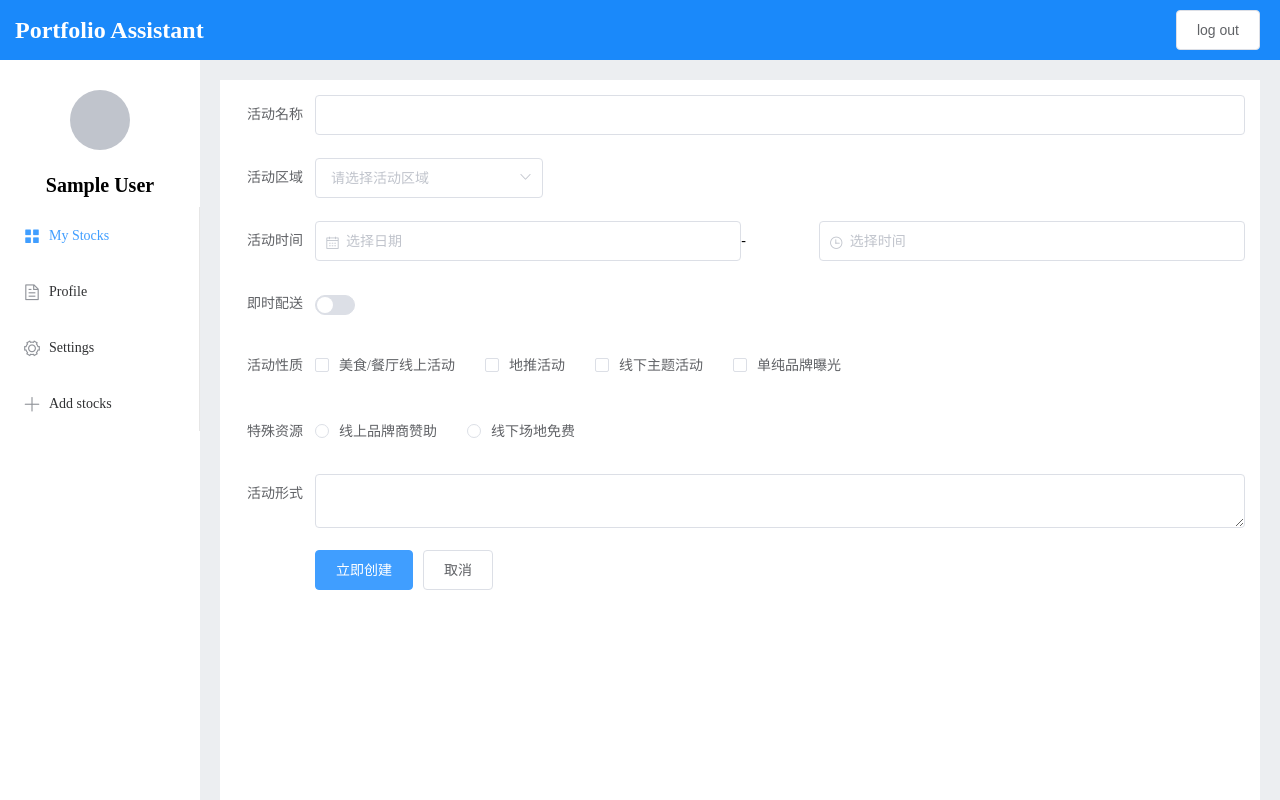
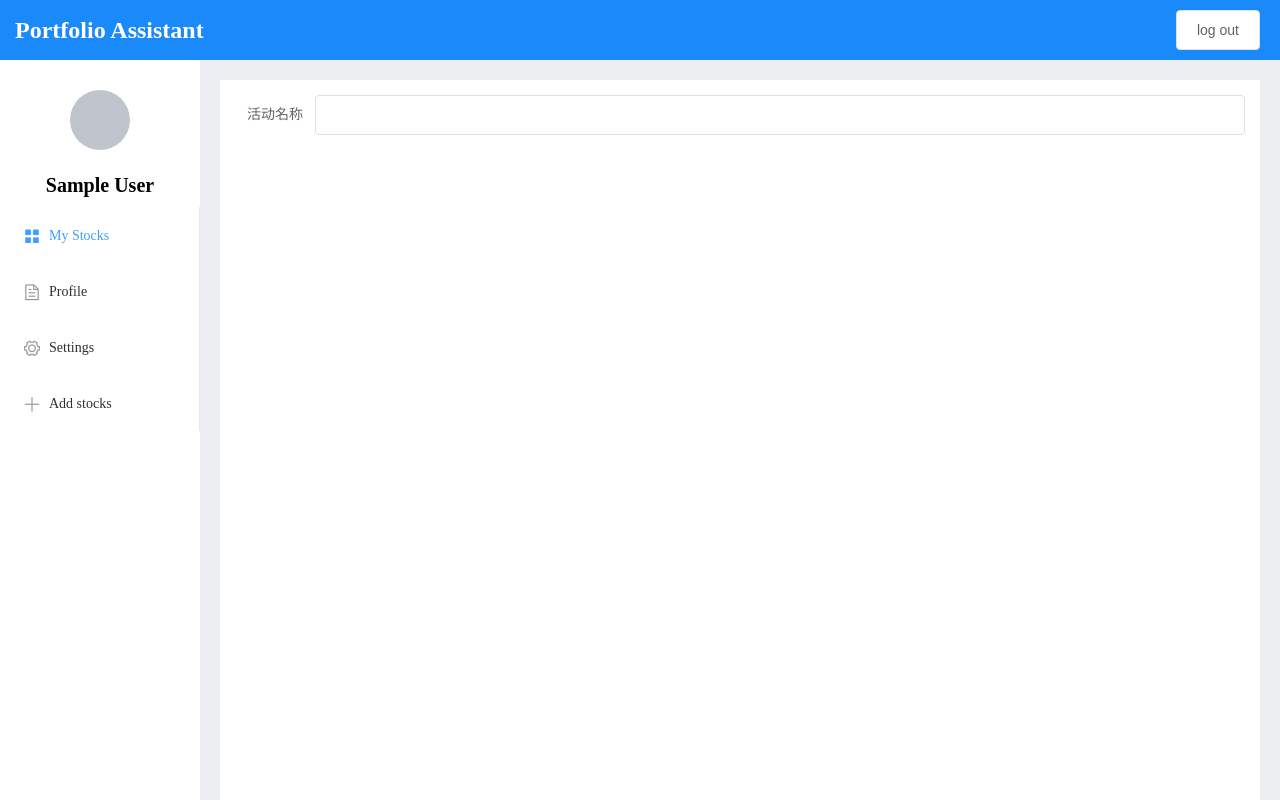
Before and after one commit to gtalarico/django-vue-template, a Vue app: page /home/addstock in a window 1280 px wide. Built offline with nearby package versions, Linux system fonts and the light colour scheme; sample sign-in values are in the browser's storage.

Commit message:
tem save

```diff
--- a/src/components/AddStock.vue
+++ b/src/components/AddStock.vue
@@ -3,54 +3,6 @@
     <el-form ref="form" :model="form" label-width="80px">
       <el-form-item label="活动名称">
         <el-input v-model="form.name"></el-input>
-      </el-form-item>
-      <el-form-item label="活动区域">
-        <el-select v-model="form.region" placeholder="请选择活动区域">
-          <el-option label="区域一" value="shanghai"></el-option>
-          <el-option label="区域二" value="beijing"></el-option>
-        </el-select>
-      </el-form-item>
-      <el-form-item label="活动时间">
-        <el-col :span="11">
-          <el-date-picker
-            type="date"
-            placeholder="选择日期"
-            v-model="form.date1"
-            style="width: 100%"
-          ></el-date-picker>
-        </el-col>
-        <el-col class="line" :span="2">-</el-col>
-        <el-col :span="11">
-          <el-time-picker
-            placeholder="选择时间"
-            v-model="form.date2"
-            style="width: 100%"
-          ></el-time-picker>
-        </el-col>
-      </el-form-item>
-      <el-form-item label="即时配送">
-        <el-switch v-model="form.delivery"></el-switch>
-      </el-form-item>
-      <el-form-item label="活动性质">
-        <el-checkbox-group v-model="form.type">
-          <el-checkbox label="美食/餐厅线上活动" name="type"></el-checkbox>
-          <el-checkbox label="地推活动" name="type"></el-checkbox>
-          <el-checkbox label="线下主题活动" name="type"></el-checkbox>
-          <el-checkbox label="单纯品牌曝光" name="type"></el-checkbox>
-        </el-checkbox-group>
-      </el-form-item>
-      <el-form-item label="特殊资源">
-        <el-radio-group v-model="form.resource">
-          <el-radio label="线上品牌商赞助"></el-radio>
-          <el-radio label="线下场地免费"></el-radio>
-        </el-radio-group>
-      </el-form-item>
-      <el-form-item label="活动形式">
-        <el-input type="textarea" v-model="form.desc"></el-input>
-      </el-form-item>
-      <el-form-item>
-        <el-button type="primary" @click="onSubmit">立即创建</el-button>
-        <el-button>取消</el-button>
       </el-form-item>
     </el-form>
   </div>
```
